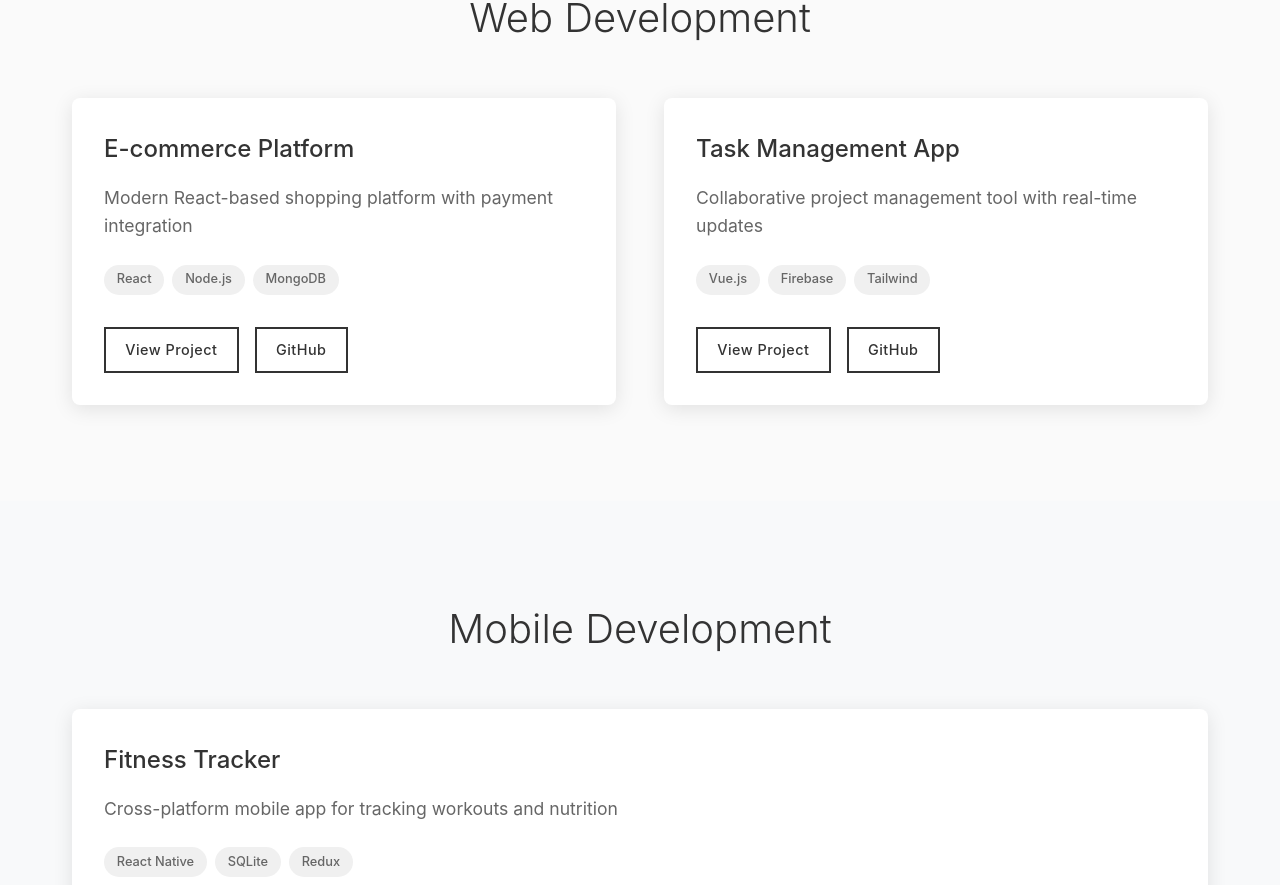
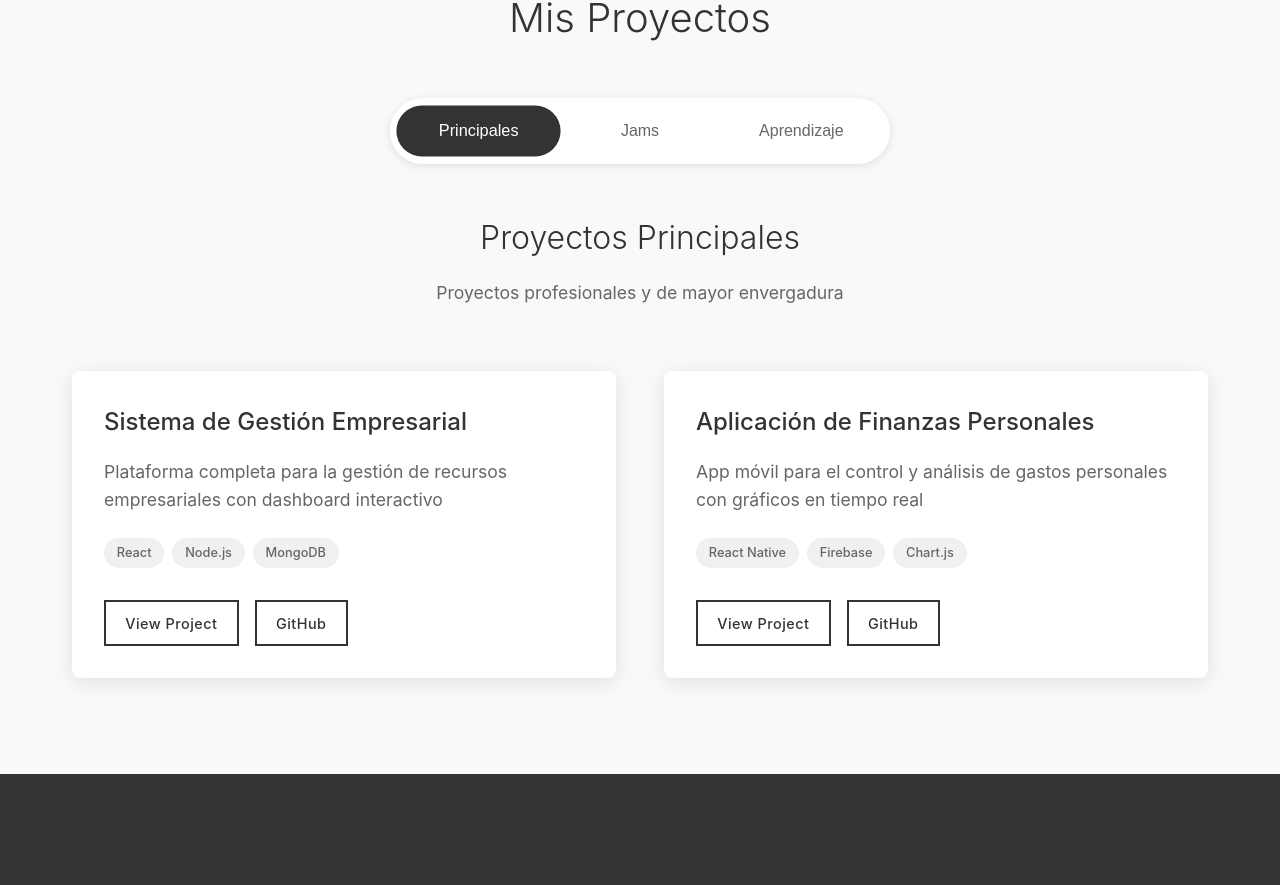
Before and after one commit to MarioRibeHerrero/marioribeherrero.github.io, a React (Create React App) app: page / in a window 1280 px wide. Shown: the part 1872-2757 px from the top of the page. Built offline with nearby package versions, Linux system fonts and the light colour scheme.

Commit message:
Add toggle system for project categories

```diff
--- a/src/App.js
+++ b/src/App.js
@@ -2,49 +2,65 @@ import React from 'react';
 import './App.css';
 import Header from './components/Header';
 import About from './components/About';
-import ProjectSection from './components/ProjectSection';
+import ProjectsToggle from './components/ProjectsToggle';
 import Contact from './components/Contact';
 
 function App() {
-  const webProjects = [
+  const mainProjects = [
     {
-      title: "E-commerce Platform",
-      description: "Modern React-based shopping platform with payment integration",
+      title: "Sistema de Gestión Empresarial",
+      description: "Plataforma completa para la gestión de recursos empresariales con dashboard interactivo",
       technologies: ["React", "Node.js", "MongoDB"],
       link: "#",
       github: "#"
     },
     {
-      title: "Task Management App",
-      description: "Collaborative project management tool with real-time updates",
-      technologies: ["Vue.js", "Firebase", "Tailwind"],
+      title: "Aplicación de Finanzas Personales",
+      description: "App móvil para el control y análisis de gastos personales con gráficos en tiempo real",
+      technologies: ["React Native", "Firebase", "Chart.js"],
       link: "#",
       github: "#"
     }
   ];
 
-  const mobileProjects = [
+  const jamProjects = [
     {
-      title: "Fitness Tracker",
-      description: "Cross-platform mobile app for tracking workouts and nutrition",
-      technologies: ["React Native", "SQLite", "Redux"],
+      title: "Game Jam 2024 - Space Explorer",
+      description: "Juego 2D desarrollado en 48 horas para la Global Game Jam con mecánicas de exploración espacial",
+      technologies: ["Unity", "C#", "Photoshop"],
+      link: "#",
+      github: "#"
+    },
+    {
+      title: "Hackathon - EcoTracker",
+      description: "Aplicación para tracking de huella de carbono desarrollada en un hackathon de sostenibilidad",
+      technologies: ["Vue.js", "Express", "PostgreSQL"],
       link: "#",
       github: "#"
     }
   ];
 
-  const designProjects = [
+  const learningProjects = [
     {
-      title: "Brand Identity System",
-      description: "Complete visual identity for a tech startup",
-      technologies: ["Figma", "Illustrator", "Photoshop"],
-      link: "#"
+      title: "Clone de Netflix",
+      description: "Recreación de la interfaz de Netflix para practicar React y consumo de APIs",
+      technologies: ["React", "TMDB API", "CSS Modules"],
+      link: "#",
+      github: "#"
     },
     {
-      title: "UI/UX Case Study",
-      description: "Redesign of a banking mobile application",
-      technologies: ["Sketch", "Principle", "InVision"],
-      link: "#"
+      title: "Todo App con TypeScript",
+      description: "Aplicación de tareas para aprender TypeScript y testing con Jest",
+      technologies: ["TypeScript", "React", "Jest"],
+      link: "#",
+      github: "#"
+    },
+    {
+      title: "API REST con Node.js",
+      description: "Backend completo con autenticación JWT para practicar desarrollo de APIs",
+      technologies: ["Node.js", "Express", "JWT", "MongoDB"],
+      link: "#",
+      github: "#"
     }
   ];
 
@@ -52,20 +68,10 @@ function App() {
     <div className="App">
       <Header />
       <About />
-      <ProjectSection
-        title="Web Development"
-        projects={webProjects}
-        id="web"
-      />
-      <ProjectSection
-        title="Mobile Development"
-        projects={mobileProjects}
-        id="mobile"
-      />
-      <ProjectSection
-        title="Design"
-        projects={designProjects}
-        id="design"
+      <ProjectsToggle
+        mainProjects={mainProjects}
+        jamProjects={jamProjects}
+        learningProjects={learningProjects}
       />
       <Contact />
     </div>
--- a/src/components/Header.js
+++ b/src/components/Header.js
@@ -12,9 +12,7 @@ const Header = () => {
             </div>
             <ul className="nav-links">
               <li><a href="#about">About</a></li>
-              <li><a href="#web">Web</a></li>
-              <li><a href="#mobile">Mobile</a></li>
-              <li><a href="#design">Design</a></li>
+              <li><a href="#projects">Proyectos</a></li>
               <li><a href="#contact">Contact</a></li>
             </ul>
           </div>
--- a/src/components/ProjectSection.css
+++ /dev/null
@@ -1,25 +0,0 @@
-.project-section {
-  padding: 6rem 0;
-}
-
-.project-section:nth-child(even) {
-  background: #f8f9fa;
-}
-
-.projects-grid {
-  display: grid;
-  grid-template-columns: repeat(auto-fit, minmax(350px, 1fr));
-  gap: 3rem;
-  margin-top: 2rem;
-}
-
-@media (max-width: 768px) {
-  .project-section {
-    padding: 4rem 0;
-  }
-
-  .projects-grid {
-    grid-template-columns: 1fr;
-    gap: 2rem;
-  }
-}
--- a/src/components/ProjectSection.js
+++ /dev/null
@@ -1,20 +0,0 @@
-import React from 'react';
-import ProjectCard from './ProjectCard';
-import './ProjectSection.css';
-
-const ProjectSection = ({ title, projects, id }) => {
-  return (
-    <section className="project-section" id={id}>
-      <div className="container">
-        <h2>{title}</h2>
-        <div className="projects-grid">
-          {projects.map((project, index) => (
-            <ProjectCard key={index} project={project} />
-          ))}
-        </div>
-      </div>
-    </section>
-  );
-};
-
-export default ProjectSection;
--- /dev/null
+++ b/src/components/ProjectsToggle.css
@@ -0,0 +1,124 @@
+.projects-toggle {
+  padding: 6rem 0;
+  background: #f8f9fa;
+}
+
+.projects-toggle h2 {
+  text-align: center;
+  margin-bottom: 3rem;
+  font-size: 2.5rem;
+  font-weight: 300;
+  color: #333;
+}
+
+.toggle-buttons {
+  display: flex;
+  justify-content: center;
+  gap: 0;
+  margin-bottom: 3rem;
+  background: white;
+  border-radius: 50px;
+  padding: 0.5rem;
+  box-shadow: 0 2px 10px rgba(0,0,0,0.1);
+  max-width: 500px;
+  margin-left: auto;
+  margin-right: auto;
+}
+
+.toggle-btn {
+  background: transparent;
+  border: none;
+  padding: 1rem 2rem;
+  font-size: 1rem;
+  font-weight: 500;
+  color: #666;
+  cursor: pointer;
+  transition: all 0.3s ease;
+  border-radius: 50px;
+  flex: 1;
+  white-space: nowrap;
+}
+
+.toggle-btn:hover {
+  color: #333;
+}
+
+.toggle-btn.active {
+  background: #333;
+  color: white;
+  transform: scale(1.02);
+}
+
+.section-info {
+  text-align: center;
+  margin-bottom: 4rem;
+  max-width: 600px;
+  margin-left: auto;
+  margin-right: auto;
+}
+
+.section-info h3 {
+  font-size: 2rem;
+  font-weight: 300;
+  margin-bottom: 1rem;
+  color: #333;
+}
+
+.section-info p {
+  font-size: 1.1rem;
+  color: #666;
+  line-height: 1.6;
+}
+
+.projects-grid {
+  display: grid;
+  grid-template-columns: repeat(auto-fit, minmax(350px, 1fr));
+  gap: 3rem;
+  margin-top: 2rem;
+}
+
+/* Animation for project cards */
+.projects-grid .project-card {
+  animation: fadeInUp 0.6s ease forwards;
+  opacity: 0;
+  transform: translateY(30px);
+}
+
+.projects-grid .project-card:nth-child(1) { animation-delay: 0.1s; }
+.projects-grid .project-card:nth-child(2) { animation-delay: 0.2s; }
+.projects-grid .project-card:nth-child(3) { animation-delay: 0.3s; }
+.projects-grid .project-card:nth-child(4) { animation-delay: 0.4s; }
+
+@keyframes fadeInUp {
+  to {
+    opacity: 1;
+    transform: translateY(0);
+  }
+}
+
+/* Mobile responsiveness */
+@media (max-width: 768px) {
+  .projects-toggle {
+    padding: 4rem 0;
+  }
+
+  .toggle-buttons {
+    flex-direction: column;
+    border-radius: 15px;
+    max-width: 300px;
+  }
+
+  .toggle-btn {
+    border-radius: 10px;
+    padding: 0.8rem 1.5rem;
+  }
+
+  .projects-grid {
+    grid-template-columns: 1fr;
+    gap: 2rem;
+  }
+
+  .section-info h3 {
+    font-size: 1.8rem;
+  }
+}
--- /dev/null
+++ b/src/components/ProjectsToggle.js
@@ -0,0 +1,67 @@
+import React, { useState } from 'react';
+import ProjectCard from './ProjectCard';
+import './ProjectsToggle.css';
+
+const ProjectsToggle = ({ mainProjects, jamProjects, learningProjects }) => {
+  const [activeSection, setActiveSection] = useState('main');
+
+  const sections = {
+    main: {
+      title: 'Proyectos Principales',
+      projects: mainProjects,
+      description: 'Proyectos profesionales y de mayor envergadura'
+    },
+    jams: {
+      title: 'Proyectos Jams',
+      projects: jamProjects,
+      description: 'Proyectos desarrollados en hackathons y game jams'
+    },
+    learning: {
+      title: 'Proyectos de Aprendizaje',
+      projects: learningProjects,
+      description: 'Proyectos creados para aprender nuevas tecnologías'
+    }
+  };
+
+  return (
+    <section className="projects-toggle" id="projects">
+      <div className="container">
+        <h2>Mis Proyectos</h2>
+
+        <div className="toggle-buttons">
+          <button
+            className={`toggle-btn ${activeSection === 'main' ? 'active' : ''}`}
+            onClick={() => setActiveSection('main')}
+          >
+            Principales
+          </button>
+          <button
+            className={`toggle-btn ${activeSection === 'jams' ? 'active' : ''}`}
+            onClick={() => setActiveSection('jams')}
+          >
+            Jams
+          </button>
+          <button
+            className={`toggle-btn ${activeSection === 'learning' ? 'active' : ''}`}
+            onClick={() => setActiveSection('learning')}
+          >
+            Aprendizaje
+          </button>
+        </div>
+
+        <div className="section-info">
+          <h3>{sections[activeSection].title}</h3>
+          <p>{sections[activeSection].description}</p>
+        </div>
+
+        <div className="projects-grid">
+          {sections[activeSection].projects.map((project, index) => (
+            <ProjectCard key={`${activeSection}-${index}`} project={project} />
+          ))}
+        </div>
+      </div>
+    </section>
+  );
+};
+
+export default ProjectsToggle;
```
